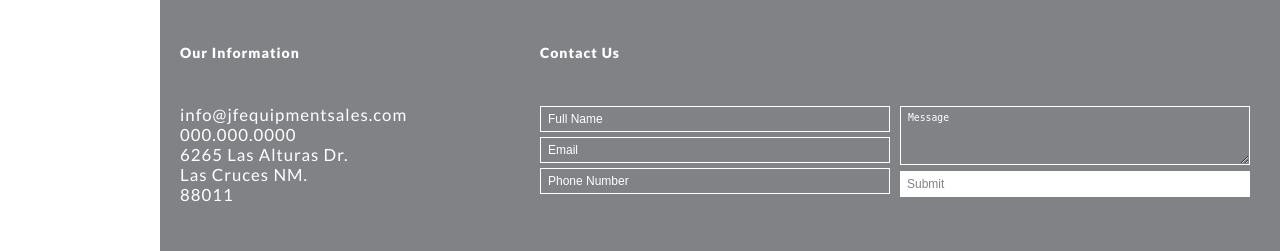
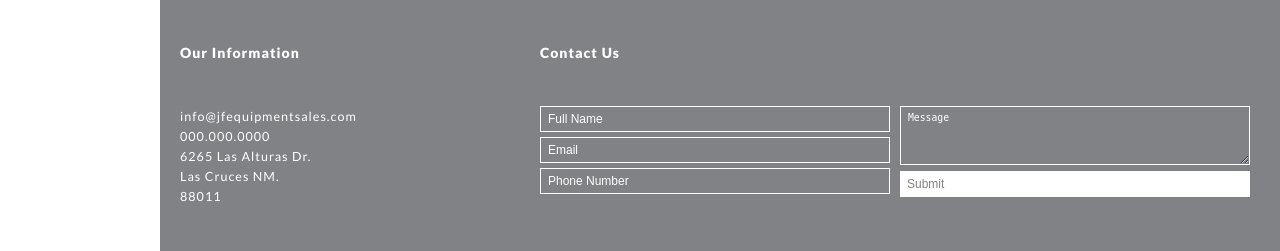
Before and after one commit to kellyannmcnamara01/jf-equipment, a PHP site: page / in a window 1280 px wide. Shown: the part 1001-1252 px from the top of the page. Run offline with PHP 8.4, Linux system fonts and the light colour scheme.

Commit message:
fix the footer link size

```diff
--- a/main.css
+++ b/main.css
@@ -197,7 +197,7 @@ footer h3 {
 footer p a {
     color: #fff;
     font-weight: 400;
-    font-size: 1.2em;
+    font-size: .9em;
     letter-spacing: 1px;
     text-decoration: none;
     line-height: 18px;
```
